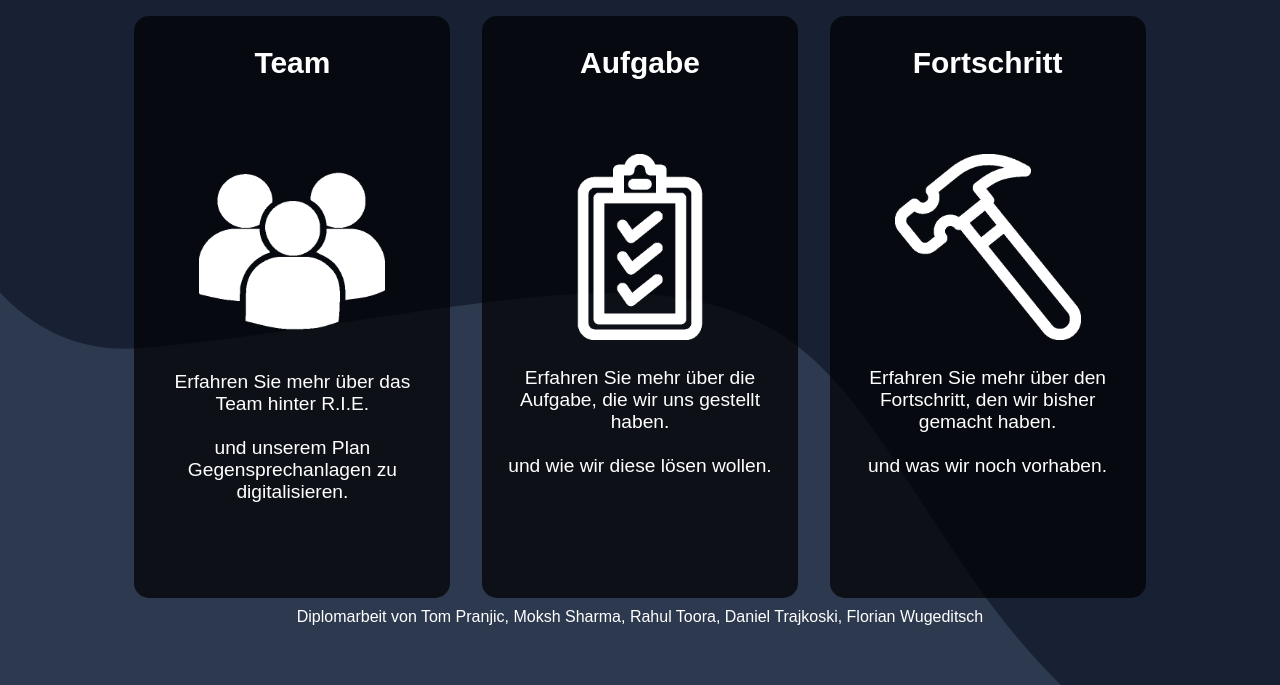
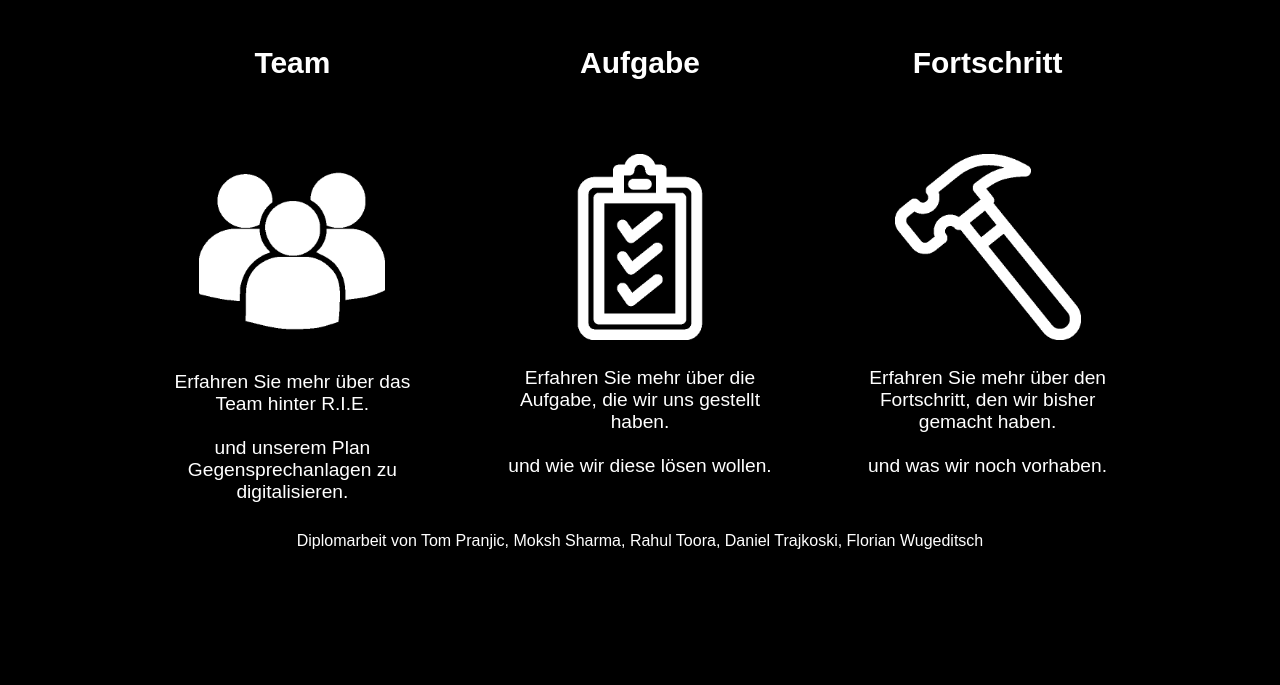
Before and after one commit to fwugeditsch/fwugeditsch-tgm.github.io, a plain HTML site: page index.html in a window 1280 px wide. Shown: the part 115-800 px from the top of the page. Drawn offline with Linux system fonts and the light colour scheme.

Commit message:
Update index.css

```diff
--- a/index.css
+++ b/index.css
@@ -1,9 +1,22 @@
+*{
+    -webkit-box-sizing: border-box;
+    box-sizing: border-box;
+}
+
+canvas{
+    background-color: #000;
+    position: fixed;
+    left:0;
+    top:0;
+    z-index:-1;
+}
+
 body{
     background-color: black;
-    background-image: url('Background.png');
     background-position: center;
     background-attachment: fixed;
 }
+
 #WRITING{
     color: white;
     font-family: 'Roboto', sans-serif;
@@ -22,12 +35,11 @@ body{
     overflow: hidden;
 }
 #TEAM{
-    background-color: rgba(0,0,0,0.7);
     border-radius: 15px;
     font-size: 2vw;
     border-color: lightblue;
     width: 25%;
-    padding-bottom: 45%;
+    padding-bottom: 40%;
     margin-left: 10%;
     margin-right: 2.5%;
     margin-top: 1.5%;
@@ -38,14 +50,13 @@ body{
     float:left
 }
 #AUFGABE{
-    background-color: rgba(0,0,0,0.7);
     border-radius: 15px;
     border-color: lightblue;
     font-size: 2vw;
     width: 25%;
     margin-right: 2.5%;
     margin-top: 1.5%;
-    padding-bottom: 45%;
+    padding-bottom: 40%;
     color: white;
     text-align: center;
     font-family: Arial, Helvetica, sans-serif;
@@ -54,13 +65,12 @@ body{
 }
 
 #FORTSCHRITT{
-    background-color: rgba(0,0,0,0.7);
     border-radius: 15px;
     border-color: lightblue;
     font-size: 2vw;
     width: 25%;
     margin-top: 1.5%;
-    padding-bottom: 45%;
+    padding-bottom: 40%;
     color: white;
     text-align: center;
     font-family: Arial, Helvetica, sans-serif;
```
